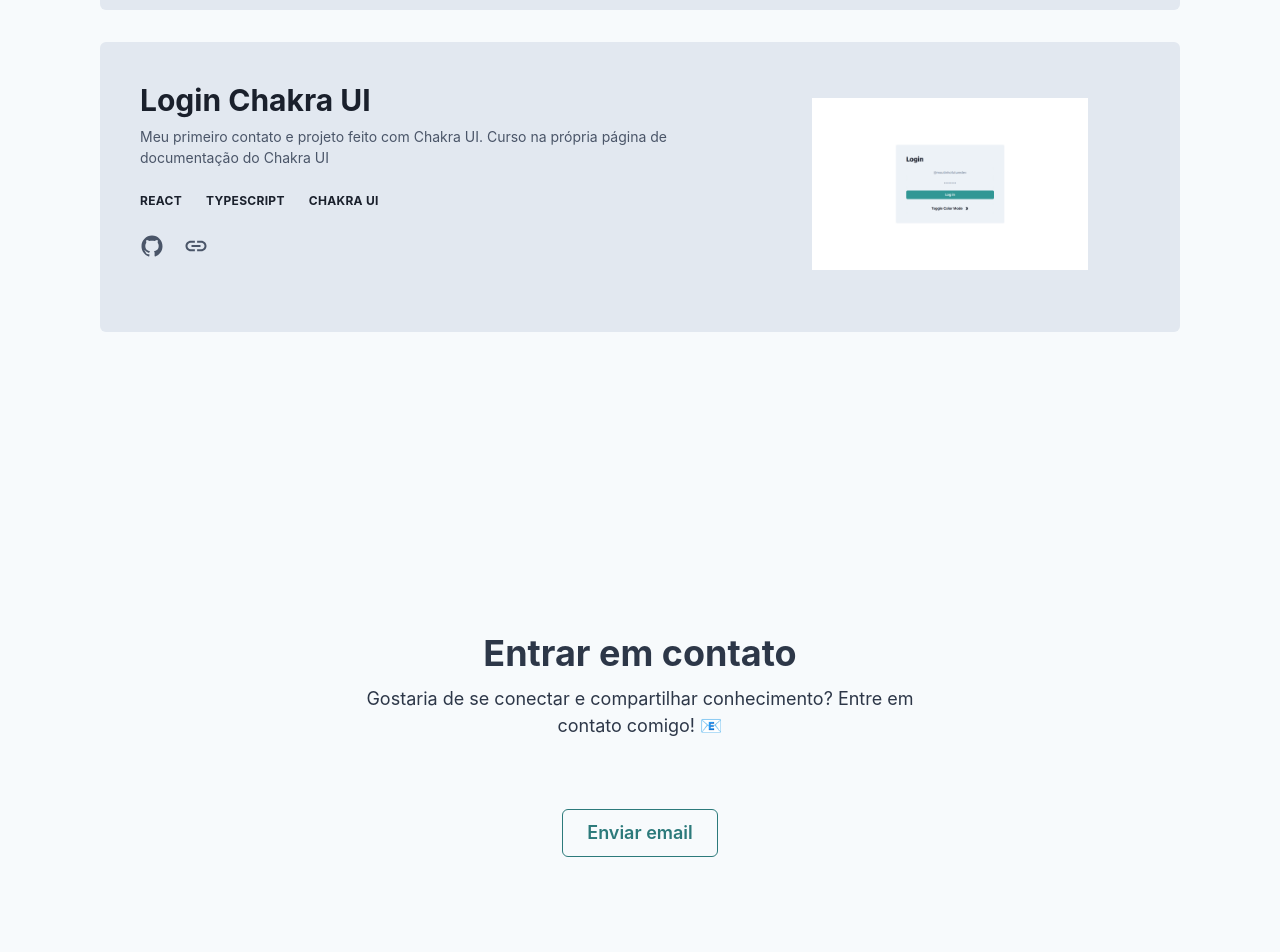
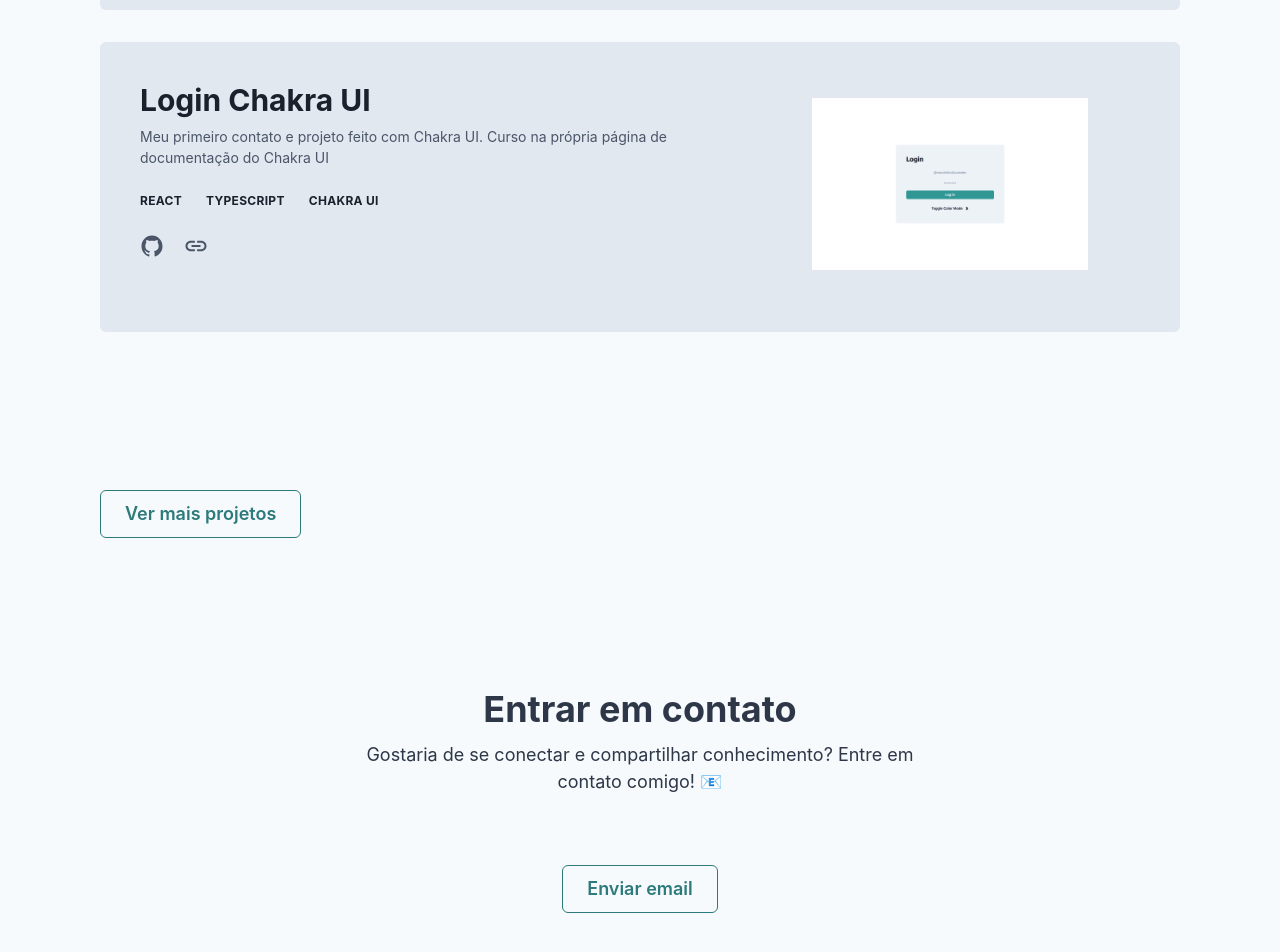
Before and after one commit to moutinhofuturedev/paulomoutinho, a Next.js app: page / in a window 1280 px wide. Shown: the part 4977-5929 px from the top of the page. Built offline with nearby package versions, Linux system fonts and the light colour scheme.

Commit message:
refactor: ajustando estrutura

```diff
--- a/pages/index.js
+++ b/pages/index.js
@@ -1,4 +1,4 @@
-import { Box, Button, Heading, SimpleGrid, Text } from '@chakra-ui/react';
+import { Box, Button, Heading, SimpleGrid, Text, VStack } from '@chakra-ui/react';
 import Head from 'next/head';
 import React from 'react';
 import AboutMe from '../components/AboutMe';
@@ -28,183 +28,182 @@
     <>
       <Head>
         <title>Paulo Moutinho | Portfólio</title>
-        {/* <link
-          rel='apple-touch-icon'
-          sizes='180x180'
-          // href='/apple-touch-icon.png'
+        <meta name="msapplication-TileColor" content="#da532c" />
+        <meta name="theme-color" content="#ffffff" />
+        <meta name="description" content="Online Portfolio" />
+        <meta
+          name="robots"
+          content="max-snippet:-1, max-image-preview:large, max-video-preview:-1"
         />
-        <link
-          rel='icon'
-          type='image/png'
-          sizes='32x32'
-          // href='/favicon-32x32.png'
+        <link rel="canonical" href="https://paulomoutinho.vercel.app/" />
+        <meta property="og:locale" content="pt-BR" />
+        <meta property="og:type" content="website" />
+        <meta property="og:title" content="Paulo Moutinho | Portfolio" />
+        <meta property="og:description" content="Paulo Moutinho Portfolio" />
+        <meta property="og:url" content="https://paulomoutinho.vercel.app/" />
+        <meta property="og:site_name" content="Online Portfolio" />
+        <meta property="og:image" content="/assets/paulomoutinho.jpg" />
+        <meta
+          property="og:image:secure_url"
+          content="/assets/paulomoutinho.jpg"
         />
-        <link
-          rel='icon'
-          type='image/png'
-          sizes='16x16'
-          // href='/favicon-16x16.png'
-        /> */}
-        <meta name='msapplication-TileColor' content='#da532c' />
-        <meta name='theme-color' content='#ffffff' />
-        <meta name='description' content='Online Portfolio' />
-        <meta
-          name='robots'
-          content='max-snippet:-1, max-image-preview:large, max-video-preview:-1'
-        />
-        <link rel='canonical' href='https://paulomoutinho.vercel.app/' />
-        <meta property='og:locale' content='pt-BR' />
-        <meta property='og:type' content='website' />
-        <meta property='og:title' content='Paulo Moutinho | Portfolio' />
-        <meta property='og:description' content='Paulo Moutinho Portfolio' />
-        <meta property='og:url' content='https://paulomoutinho.vercel.app/' />
-        <meta property='og:site_name' content='Online Portfolio' />
-        <meta property='og:image' content='/assets/paulomoutinho.jpg' />
-        <meta
-          property='og:image:secure_url'
-          content='/assets/paulomoutinho.jpg'
-        />
-        <meta property='og:image:width' content='1280' />
-        <meta property='og:image:height' content='720' />
-        <meta name='twitter:card' content='summary_large_image' />
-        <meta name='twitter:description' content='Paulo Moutinho Portfolio' />
-        <meta name='twitter:title' content='Paulo Moutinho | Portfolio' />
-        <meta name='twitter:image' content='/assets/paulomoutinho.jpg' />
+        <meta property="og:image:width" content="1280" />
+        <meta property="og:image:height" content="720" />
+        <meta name="twitter:card" content="summary_large_image" />
+        <meta name="twitter:description" content="Paulo Moutinho Portfolio" />
+        <meta name="twitter:title" content="Paulo Moutinho | Portfolio" />
+        <meta name="twitter:image" content="/assets/paulomoutinho.jpg" />
       </Head>
-      <Box bg='generalBackground' color='bodyText'>
+      <Box bg="generalBackground" color="bodyText">
         <Header />
         <LeftBar />
         <RightBar />
         <Main>
-          <Box paddingY='80px'>
-            <Text color='highlight' mb='20px'>
+          <Box paddingY="80px">
+            <Text color="highlight" mb="20px">
               Olá, meu nome é
             </Text>
-            <Heading as='h1'
-              fontWeight='bold'
-              fontSize={{ base: '32px', md: '60px' }}
-              color='headingText'
+            <Heading
+              as="h1"
+              fontWeight="bold"
+              fontSize={{ base: "32px", md: "60px" }}
+              color="headingText"
             >
               Paulo Moutinho.
               <br></br>Software Engineer 🕹 | Front End
             </Heading>
 
             <Text
-              lineHeight='tall'
-              color='bodyText'
+              lineHeight="tall"
+              color="bodyText"
               mt={8}
-              maxWidth='760px'
-              fontSize='lg'
+              maxWidth="760px"
+              fontSize="lg"
             >
-              Sou um desenvolvedor iniciando uma jornada no mundo da programação e suas tecnologias incríveis.
-              Atualmente, trabalho como Software Engineer Junior na compania Via, atuando com as tecnologias
-              mais modernas no Front End para melhorar o SEO das páginas de Casas Bahia, Extra e Ponto.
+              Sou um desenvolvedor iniciando uma jornada no mundo da programação
+              e suas tecnologias incríveis. Atualmente, trabalho como Software
+              Engineer Junior na compania Via, atuando com as tecnologias mais
+              modernas no Front End para melhorar o SEO das páginas de Casas
+              Bahia, Extra e Ponto.
             </Text>
             <Button
-              variant='outline'
-              marginY='60px'
-              size='lg'
-              colorScheme='teal'
-              as='a'
-              href='mailto:paulo_vicali@icloud.com'
+              variant="outline"
+              marginY="60px"
+              size="lg"
+              colorScheme="teal"
+              as="a"
+              href="mailto:paulo_vicali@icloud.com"
             >
               Entrar em contato
             </Button>
           </Box>
-          <Box paddingY='150px'>
-            <SectionHeading number='01.' id='videos'>
+          <Box paddingY="150px">
+            <SectionHeading number="01." id="videos">
               Vídeos Favoritos
             </SectionHeading>
             <VideoSection />
             <Button
-              variant='outline'
-              size='lg'
-              textAlign='center'
-              colorScheme='teal'
-              as='a'
-              href='https://www.youtube.com/c/RocketSeat'
-              target='_blank'
+              variant="outline"
+              size="lg"
+              textAlign="center"
+              colorScheme="teal"
+              as="a"
+              href="https://www.youtube.com/c/RocketSeat"
+              target="_blank"
             >
               Veja mais vídeos
             </Button>
           </Box>
-          <Box paddingY='150px'>
-            <SectionHeading number='02.' id='blogs'>
+          <Box paddingY="150px">
+            <SectionHeading number="02." id="blogs">
               Artigos em destaque
             </SectionHeading>
 
-            <SimpleGrid columns={{ base: 1, md: 3 }} spacing='20px'>
+            <SimpleGrid columns={{ base: 1, md: 3 }} spacing="20px">
               <BlogCard
-                link='https://medium.com/viahub/arrdissecando-a-carreira-do-software-engineering-specialist-staff-principal-e-distinguished-cdd92ca3ef1a'
-                title='Dissecando a carreira do Software Engineering Specialist'
+                link="https://medium.com/viahub/arrdissecando-a-carreira-do-software-engineering-specialist-staff-principal-e-distinguished-cdd92ca3ef1a"
+                title="Dissecando a carreira do Software Engineering Specialist"
                 details='A carreira do especialista é uma polêmica aqui no nosso país. Muitos já ouviram falar, mas não existe um "material oficial" destrinchando os papéis...'
-                date='18 Agosto, 2022'
+                date="18 Agosto, 2022"
               />
               <BlogCard
-                link='https://medium.com/viahub/devo-ser-especialista-ou-seguir-pra-lideran%C3%A7a-aab87a59d3aa'
-                title='Devo ser especialista ou seguir pra liderança?'
+                link="https://medium.com/viahub/devo-ser-especialista-ou-seguir-pra-lideran%C3%A7a-aab87a59d3aa"
+                title="Devo ser especialista ou seguir pra liderança?"
                 details="Acredito que quase todo mundo que começa uma carreira, especialmente em tecnologia, tem a dúvida de pra onde ir depois de se tornar sênior...."
-                date='26 Agosto, 2022'
+                date="26 Agosto, 2022"
               />
               <BlogCard
-                link='https://medium.com/viahub/criando-um-framework-para-definir-m%C3%A9trica-de-produto-6e8191bc0c37'
-                title='Criando um framework para definir métrica de produto'
+                link="https://medium.com/viahub/criando-um-framework-para-definir-m%C3%A9trica-de-produto-6e8191bc0c37"
+                title="Criando um framework para definir métrica de produto"
                 details="Recebi o desafio de dar continuidade à construção da arquitetura e experiência do usuário em um sistema ligado ao varejo e na jornada de logística em uma das principais empresas do varejo do país, a Via..."
-                date='13 Maio, 2022'
+                date="13 Maio, 2022"
               />
               <BlogCard
-                link='https://medium.com/viahub/oi-estudar-em-hor%C3%A1rio-de-trabalho-aqui-na-viahub-pode-86a483e2b3b2'
-                title='Oi? Estudar em horário de trabalho? Aqui na ViaHub pode!'
-                details='2021 foi O ANO DA VIAHUB! Criamos nossa marca da Tecnologia chamada ViaHub, nossas plataformas evoluíram MUITO, melhoramos váriossss indicadores, desenvolvemos diversas iniciativas de engajamento...'
-                date='31 Novembro, 2021'
+                link="https://medium.com/viahub/oi-estudar-em-hor%C3%A1rio-de-trabalho-aqui-na-viahub-pode-86a483e2b3b2"
+                title="Oi? Estudar em horário de trabalho? Aqui na ViaHub pode!"
+                details="2021 foi O ANO DA VIAHUB! Criamos nossa marca da Tecnologia chamada ViaHub, nossas plataformas evoluíram MUITO, melhoramos váriossss indicadores, desenvolvemos diversas iniciativas de engajamento..."
+                date="31 Novembro, 2021"
               />
               <BlogCard
-                link='https://medium.com/viahub/reatividade-turbinada-com-vuex-a37145dc0c58'
-                title='Reatividade turbinada com Vuex'
+                link="https://medium.com/viahub/reatividade-turbinada-com-vuex-a37145dc0c58"
+                title="Reatividade turbinada com Vuex"
                 details="Você já se perguntou para que serve o gerenciamento de estados em uma aplicação de frontend? Ou talvez tenha se perguntado como funciona esse gerenciamento..."
-                date='22 Outubro, 2020'
+                date="22 Outubro, 2020"
               />
 
               <BlogCard
-                link='https://medium.com/viahub/ci%C3%AAncia-de-dados-escal%C3%A1vel-na-via-eae755be723a'
-                title='Ciência de Dados Escalável na ViaHub'
+                link="https://medium.com/viahub/ci%C3%AAncia-de-dados-escal%C3%A1vel-na-via-eae755be723a"
+                title="Ciência de Dados Escalável na ViaHub"
                 details="A Via é a plataforma de consumo do brasileiro! Conhecida de longa data pelas suas marcas Casas Bahia e Ponto :>, ela vem se transformando para ajudar a realizar cada vez mais os sonhos dos brasileiros, contando com uma aceleração tecnológica gigante..."
-                date='28 Janeiro, 2022'
+                date="28 Janeiro, 2022"
               />
             </SimpleGrid>
             <Button
-              variant='outline'
-              marginY='60px'
-              size='lg'
-              textAlign='center'
-              colorScheme='teal'
-              as='a'
-              href='https://medium.com/viahub'
-              target='_blank'
+              variant="outline"
+              marginY="60px"
+              size="lg"
+              textAlign="center"
+              colorScheme="teal"
+              as="a"
+              href="https://medium.com/viahub"
+              target="_blank"
             >
               Ver mais artigos
             </Button>
           </Box>
           <AboutMe />
-          <Projects />
-          <Box paddingY='150px' textAlign='center' id='contact'>
+          <VStack alignItems="flex-start">
+            <Projects />
+            <Button
+              variant="outline"
+              size="lg"
+              textAlign="center"
+              colorScheme="teal"
+              as="a"
+              href="/projects"
+            >
+              Ver mais projetos
+            </Button>
+          </VStack>
+          <Box paddingY="150px" textAlign="center" id="contact">
             <Heading>Entrar em contato</Heading>
             <Text
-              paddingY='10px'
-              color='bodyText'
-              fontSize='lg'
-              maxWidth='50ch'
-              mx='auto'
+              paddingY="10px"
+              color="bodyText"
+              fontSize="lg"
+              maxWidth="50ch"
+              mx="auto"
             >
-              Gostaria de se conectar e compartilhar conhecimento? Entre em contato comigo! 📧
+              Gostaria de se conectar e compartilhar conhecimento? Entre em
+              contato comigo! 📧
             </Text>
             <Button
-              as='a'
-              href='mailto:paulo_vicali@icloud.com'
-              variant='outline'
-              marginY='60px'
-              size='lg'
-              colorScheme='teal'
+              as="a"
+              href="mailto:paulo_vicali@icloud.com"
+              variant="outline"
+              marginY="60px"
+              size="lg"
+              colorScheme="teal"
             >
               Enviar email
             </Button>
```
